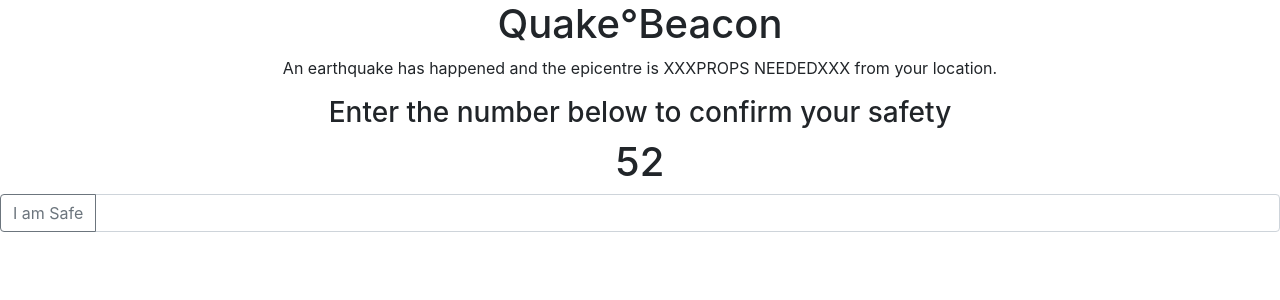
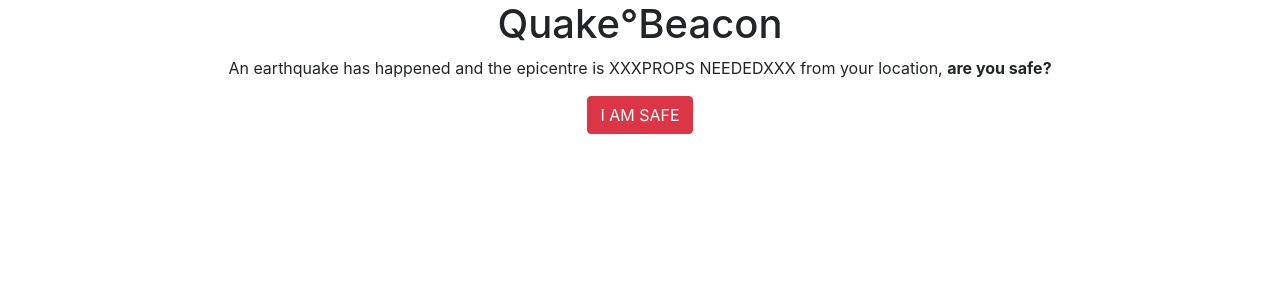
Before and after one commit to 53-North/qb, a React (Create React App) app: page /UserSafe in a window 1280 px wide. Shown: the top 300 px of the page. Built offline with nearby package versions, Linux system fonts and the light colour scheme.

Commit message:
simplified version of the USERSAFE page ready for a PUT req to be added to it

```diff
--- a/src/pages/About.js
+++ b/src/pages/About.js
@@ -1,5 +1,5 @@
 import React from 'react';
-import {Link} from 'react-router-dom';
+
 
 function About() {
     return (
--- a/src/pages/Settings.js
+++ b/src/pages/Settings.js
@@ -1,5 +1,5 @@
 import React from 'react';
-import {Link} from 'react-router-dom';
+
 
 function Settings() {
     return (
--- a/src/pages/UserSafe.js
+++ b/src/pages/UserSafe.js
@@ -1,21 +1,18 @@
 import React from 'react';
+import { render } from 'react-dom';
 
 function UserSafe() {
+
     return (
 
         <div className="UserSafe">
             <header><h1>Quake°Beacon</h1></header>
-            <p>An earthquake has happened and the epicentre is XXXPROPS NEEDEDXXX from your location.</p>
-            <h3>Enter the number below to confirm your safety</h3>
-            <h1>52</h1>
-            {/* this should be props and auto generated */}
-            <div className="input-group mb-3">
-                <div class="input-group-prepend">
-                    <button className="btn btn-outline-secondary" type="button">I am Safe</button>
-                </div>
-                <input type="text" className="form-control" placeholder="" aria-label="" aria-describedby="basic-addon1"/>
-            </div>
-            </div>
+            <p>An earthquake has happened and the epicentre is XXXPROPS NEEDEDXXX from your location, <strong>are you safe?</strong></p>
+            <a href ="/UserSafe/" role="button" type="submit" class="btn btn-danger btn-xlg">I AM SAFE </a>
+
+
+
+        </div>
 
     );
 }
```
Also changed, not shown: src/App.js (+7 -2 lines).
